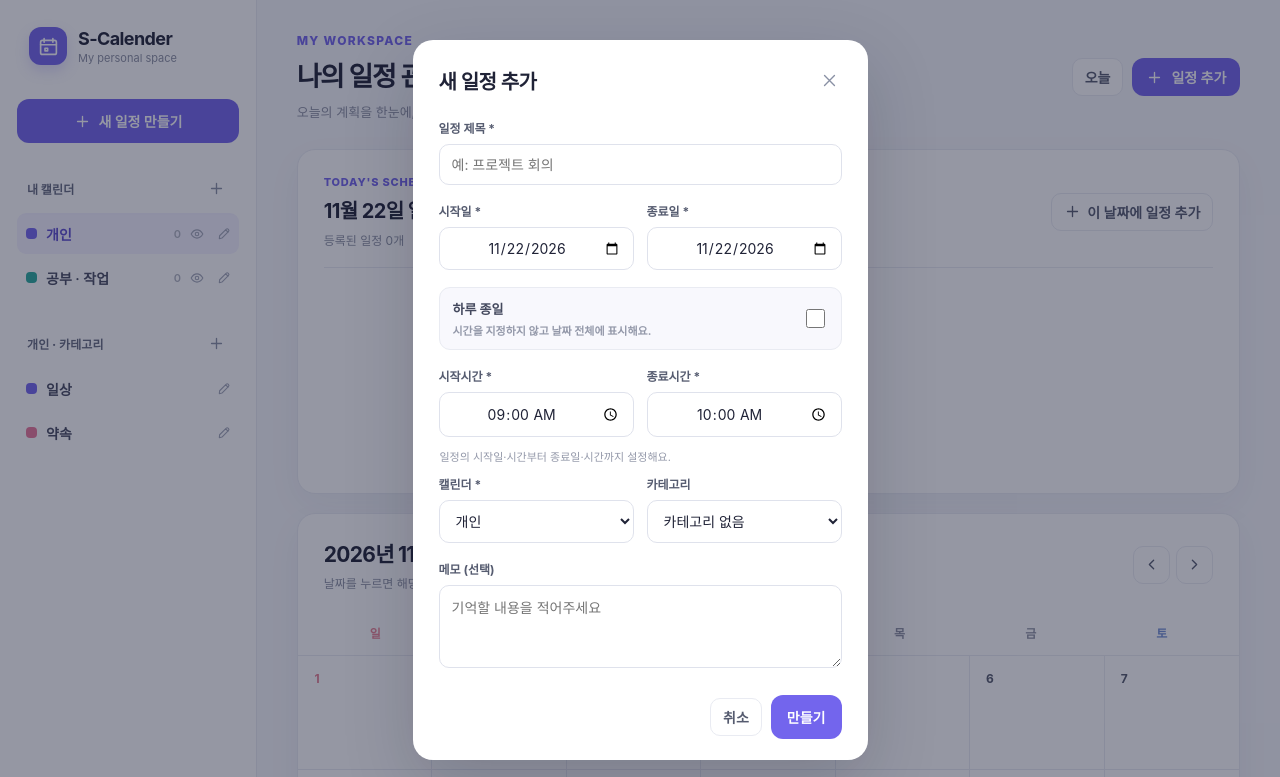
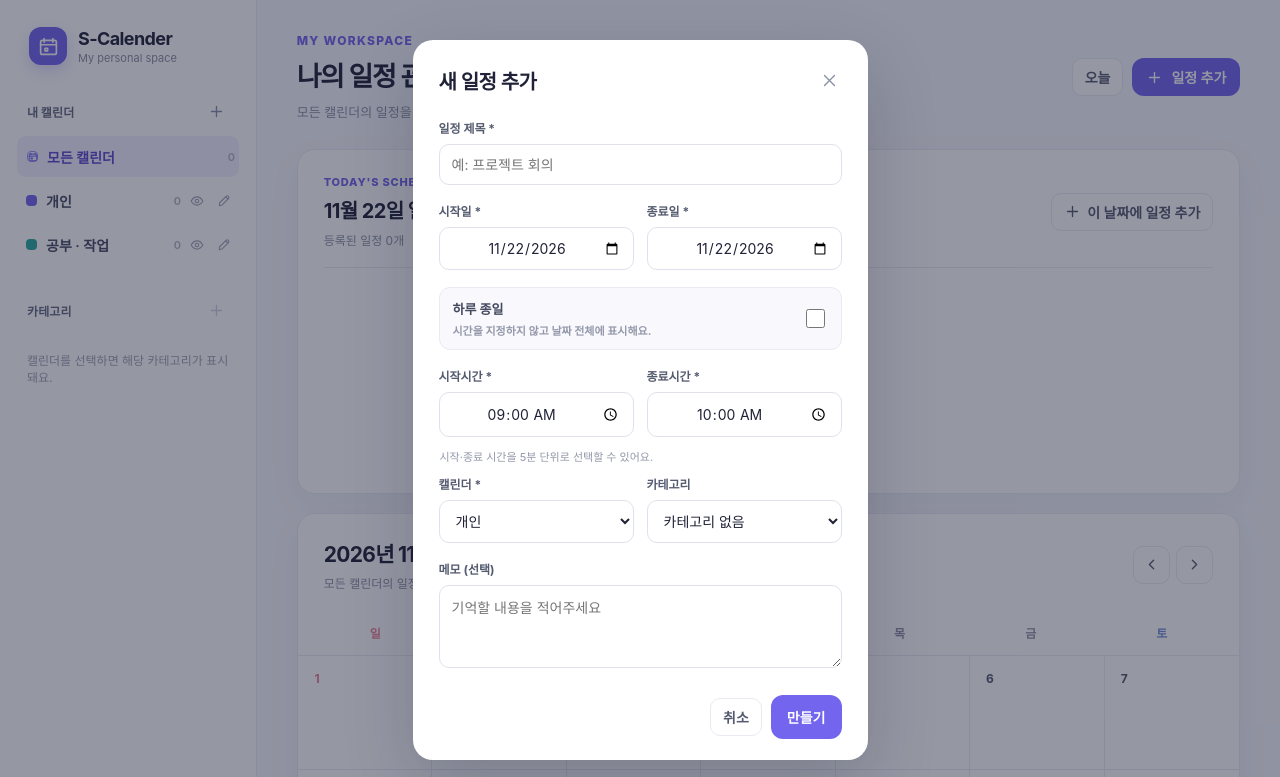
Before and after one commit to mingled-17/my-webapp, a plain HTML site: page index.html in a window 1280 px wide. Both pictures are taken after a click on the button "일정 추가". Shown: the top 777 px of the page. Drawn offline with Linux system fonts and the light colour scheme.

Commit message:
Update index.html

```diff
--- a/index.html
+++ b/index.html
@@ -5,7 +5,7 @@
   <meta name="viewport" content="width=device-width, initial-scale=1.0" />
   <meta name="theme-color" content="#f6f7fb" />
   <title>S-Calender | 나만의 일정 관리</title>
-  <!-- S-Calender v1.3: 시작/종료 시간 및 다른 달 일요일 색상 개선 -->
+  <!-- S-Calender v1.4: 5분 간격, 메뉴 간소화, 캘린더별 보기 연동 -->
   <style>
     :root {
       --bg: #f6f7fb; --surface: #fff; --text: #202337; --muted: #8b90a2;
@@ -30,6 +30,10 @@
     .primary-btn:hover { background: #5e51d6; transform: translateY(-1px); }
     .wide { width: 100%; }
     .side-section { margin-top: 33px; }
+    .sidebar .side-section:first-of-type { margin-top: 0; }
+    .side-item-all .side-item-main { padding-left: 1px; }
+    .scope-mark { width: 11px; height: 11px; display: inline-grid; place-items: center; border: 1.5px solid #9c91ed; border-radius: 4px; color: #7365ed; font-size: 9px; font-weight: 800; }
+    .scope-mark .icon { width: 10px; height: 10px; stroke-width: 2.4; }
     .side-heading { display: flex; justify-content: space-between; align-items: center; padding: 0 10px; margin-bottom: 12px; }
     .side-heading span { font-size: 12px; font-weight: 800; letter-spacing: .1px; color: #656a7f; }
     .mini-btn { border: 0; background: transparent; color: #8990a4; padding: 4px; display: grid; place-items: center; border-radius: 7px; }
@@ -231,7 +235,6 @@
     <div id="sidebarBackdrop" class="sidebar-backdrop" hidden></div>
     <aside id="sidebar" class="sidebar">
       <div class="brand"><div class="brand-mark"><svg class="icon"><use href="#i-calendar"/></svg></div><div><strong>S-Calender</strong><small>My personal space</small></div></div>
-      <button class="primary-btn wide" id="addEventSidebar"><svg class="icon"><use href="#i-plus"/></svg>새 일정 만들기</button>
       <section class="side-section">
         <div class="side-heading"><span>내 캘린더</span><button class="mini-btn" id="addCalendarBtn" title="캘린더 만들기" aria-label="캘린더 만들기"><svg class="icon"><use href="#i-plus"/></svg></button></div>
         <div class="side-list" id="calendarList"></div>
@@ -246,7 +249,7 @@
       <header class="topbar">
         <div class="top-left">
           <button class="ghost-btn nav-btn mobile-menu" id="menuBtn" aria-label="메뉴 열기"><svg class="icon"><use href="#i-menu"/></svg></button>
-          <div><p class="eyebrow">MY WORKSPACE</p><h1>나의 일정 관리</h1><p class="subtext">오늘의 계획을 한눈에, 더 가볍고 간편하게.</p></div>
+          <div><p class="eyebrow">MY WORKSPACE</p><h1>나의 일정 관리</h1><p class="subtext" id="currentCalendarLabel">모든 캘린더의 일정을 보고 있어요.</p></div>
         </div>
         <div class="top-actions">
           <button class="ghost-btn today-btn" id="todayBtn">오늘</button>
@@ -268,10 +271,10 @@
           <div class="agenda-list" id="agendaList"></div>
         </section>
         <section class="panel">
-          <div class="calendar-head"><div><h2 id="monthTitle"></h2><p>날짜를 누르면 해당 날짜의 일정을 볼 수 있어요.</p></div><div class="month-nav"><button class="ghost-btn nav-btn" id="calendarPrev" aria-label="이전 달"><svg class="icon"><use href="#i-left"/></svg></button><button class="ghost-btn nav-btn" id="calendarNext" aria-label="다음 달"><svg class="icon"><use href="#i-right"/></svg></button></div></div>
+          <div class="calendar-head"><div><h2 id="monthTitle"></h2><p id="calendarScopeHint">모든 캘린더의 일정 · 날짜를 눌러 확인할 수 있어요.</p></div><div class="month-nav"><button class="ghost-btn nav-btn" id="calendarPrev" aria-label="이전 달"><svg class="icon"><use href="#i-left"/></svg></button><button class="ghost-btn nav-btn" id="calendarNext" aria-label="다음 달"><svg class="icon"><use href="#i-right"/></svg></button></div></div>
           <div class="weekday-grid"><div class="weekday">일</div><div class="weekday">월</div><div class="weekday">화</div><div class="weekday">수</div><div class="weekday">목</div><div class="weekday">금</div><div class="weekday">토</div></div>
           <div id="monthGrid" class="month-grid"></div>
-          <div class="calendar-foot">캘린더 이름을 누르면 해당 캘린더의 카테고리를 관리할 수 있습니다. 여러 날에 걸친 일정은 해당 날짜 모두에 표시돼요.</div>
+          <div class="calendar-foot">메뉴에서 ‘모든 캘린더’ 또는 원하는 캘린더를 선택해 표시할 일정을 변경할 수 있어요. 여러 날에 걸친 일정도 표시됩니다.</div>
         </section>
       </div>
     </main>
@@ -317,7 +320,8 @@
       return defaults();
     }
     let data = loadData();
-    activeCalendarId = data.calendars[0].id;
+    activeCalendarId = data.selectedCalendarId === "all" || data.calendars.some((cal) => cal.id === data.selectedCalendarId)
+      ? data.selectedCalendarId : "all";
     function save() {
       try { localStorage.setItem(STORAGE_KEY, JSON.stringify(data)); }
       catch (e) { console.warn("저장 실패", e); showToast("브라우저 저장 공간을 확인해 주세요."); }
@@ -340,6 +344,14 @@
       const start = eventStartTime(event), end = eventEndTime(event);
       return start && end ? `${start} ~ ${end}` : start || "시간 미설정";
     };
+    const isFiveMinuteTime = (value) => /^([01]\d|2[0-3]):([0-5]\d)$/.test(value || "") && Number(value.slice(3)) % 5 === 0;
+    // 5분 간격이 아니던 이전 버전의 시간을 수정할 때 가까운 5분으로 맞춥니다.
+    const normalizeTime5 = (value) => {
+      if (!/^([01]\d|2[0-3]):([0-5]\d)$/.test(value || "")) return value;
+      const [h, m] = value.split(":").map(Number);
+      const total = Math.min(23 * 60 + 55, Math.round((h * 60 + m) / 5) * 5);
+      return `${String(Math.floor(total / 60)).padStart(2, "0")}:${String(total % 60).padStart(2, "0")}`;
+    };
     const isValidDate = (value) => /^\d{4}-\d{2}-\d{2}$/.test(value || "") && dateKey(parseDate(value)) === value;
     const briefDate = (key) => { const d = parseDate(key); return `${d.getMonth() + 1}월 ${d.getDate()}일`; };
     function rangeLabel(event) {
@@ -350,18 +362,26 @@
     }
     const shownEvents = (date) => data.events.filter((item) => {
       const start = eventStart(item), end = eventEnd(item);
-      return start && end && start <= date && date <= end && !data.hiddenCalendarIds.includes(item.calendarId);
+      return start && end && start <= date && date <= end
+        && (activeCalendarId === "all" || item.calendarId === activeCalendarId)
+        && !data.hiddenCalendarIds.includes(item.calendarId);
     }).sort((a, b) => Number(isAllDay(b)) - Number(isAllDay(a))
       || (eventStartTime(a) || "00:00").localeCompare(eventStartTime(b) || "00:00") || a.title.localeCompare(b.title, "ko"));
     const eventColor = (event) => color(getCat(event.categoryId)?.color || getCal(event.calendarId)?.color);
 
     function renderSidebar() {
-      $("#calendarList").innerHTML = data.calendars.map((cal) => {
+      const allSelected = activeCalendarId === "all";
+      const allCount = data.events.filter((event) => !data.hiddenCalendarIds.includes(event.calendarId)).length;
+      const allRow = `<div class="side-item side-item-all ${allSelected ? "active" : ""}">
+        <button class="side-item-main" data-action="select-calendar" data-id="all" aria-label="모든 캘린더 보기" aria-pressed="${allSelected}">
+          <span class="scope-mark">${icon("calendar")}</span><span>모든 캘린더</span><span class="side-count">${allCount}</span>
+        </button></div>`;
+      $("#calendarList").innerHTML = allRow + data.calendars.map((cal) => {
         const selected = cal.id === activeCalendarId;
         const hidden = data.hiddenCalendarIds.includes(cal.id);
         const count = data.events.filter((ev) => ev.calendarId === cal.id).length;
         return `<div class="side-item ${selected ? "active" : ""}">
-          <button class="side-item-main" data-action="select-calendar" data-id="${html(cal.id)}" aria-label="${html(cal.name)} 캘린더 선택">
+          <button class="side-item-main" data-action="select-calendar" data-id="${html(cal.id)}" aria-label="${html(cal.name)} 캘린더 보기" aria-pressed="${selected}">
             <span class="color-dot" style="--dot:${color(cal.color)};opacity:${hidden ? .3 : 1}"></span><span>${html(cal.name)}</span><span class="side-count">${count}</span>
           </button>
           <button class="side-action" data-action="toggle-calendar" data-id="${html(cal.id)}" title="${hidden ? "캘린더 표시" : "캘린더 숨기기"}" aria-label="${hidden ? "캘린더 표시" : "캘린더 숨기기"}">${icon(hidden ? "eye-off" : "eye")}</button>
@@ -369,12 +389,19 @@
         </div>`;
       }).join("");
       const current = getCal(activeCalendarId);
-      $("#categoryHeading").textContent = `${current?.name || "캘린더"} · 카테고리`;
+      $("#currentCalendarLabel").textContent = current ? `${current.name} 캘린더의 일정을 보고 있어요.` : "모든 캘린더의 일정을 보고 있어요.";
+      $("#calendarScopeHint").textContent = current ? `${current.name} 일정만 표시 중 · 날짜를 눌러 확인하세요.` : "모든 캘린더의 일정 · 날짜를 눌러 확인하세요.";
+      $("#categoryHeading").textContent = current ? `${current.name} · 카테고리` : "카테고리";
+      $("#addCategoryBtn").disabled = !current;
+      $("#addCategoryBtn").title = current ? `${current.name}에 카테고리 추가` : "카테고리를 만들려면 캘린더를 먼저 선택하세요";
+      $("#addCategoryBtn").style.opacity = current ? "1" : ".4";
       const cats = data.categories.filter((item) => item.calendarId === activeCalendarId);
-      $("#categoryList").innerHTML = cats.length ? cats.map((cat) => `<div class="side-item">
-        <div class="side-item-main" style="cursor:default"><span class="color-dot" style="--dot:${color(cat.color)}"></span><span>${html(cat.name)}</span></div>
-        <button class="side-action" data-action="edit-category" data-id="${html(cat.id)}" title="카테고리 수정" aria-label="카테고리 수정">${icon("pencil")}</button>
-      </div>`).join("") : `<p style="font-size:12px;color:#9ba0ae;padding:4px 10px">+ 버튼으로 카테고리를 만드세요.</p>`;
+      $("#categoryList").innerHTML = !current
+        ? `<p style="font-size:12px;color:#9ba0ae;padding:4px 10px">캘린더를 선택하면 해당 카테고리가 표시돼요.</p>`
+        : cats.length ? cats.map((cat) => `<div class="side-item">
+          <div class="side-item-main" style="cursor:default"><span class="color-dot" style="--dot:${color(cat.color)}"></span><span>${html(cat.name)}</span></div>
+          <button class="side-action" data-action="edit-category" data-id="${html(cat.id)}" title="카테고리 수정" aria-label="카테고리 수정">${icon("pencil")}</button>
+        </div>`).join("") : `<p style="font-size:12px;color:#9ba0ae;padding:4px 10px">+ 버튼으로 카테고리를 만드세요.</p>`;
     }
     function renderMonth() {
       $("#monthTitle").textContent = `${viewMonth.getFullYear()}년 ${viewMonth.getMonth() + 1}월`;
@@ -448,7 +475,7 @@
       let fields = "", title = "";
       if (mode === "event") {
         const event = data.events.find((ev) => ev.id === id);
-        const calendarId = event?.calendarId || activeCalendarId;
+        const calendarId = event?.calendarId || (getCal(activeCalendarId) ? activeCalendarId : data.calendars[0].id);
         title = event ? "일정 수정" : "새 일정 추가";
         fields = `<div class="field"><label for="eventTitle">일정 제목 *</label><input id="eventTitle" name="title" maxlength="80" required placeholder="예: 프로젝트 회의" value="${html(event?.title || "")}"></div>
           <div class="field-row">
@@ -458,10 +485,10 @@
           <div class="field"><label class="all-day-row" for="eventAllDay"><span><strong>하루 종일</strong><small>시간을 지정하지 않고 날짜 전체에 표시해요.</small></span><input id="eventAllDay" name="allDay" type="checkbox" ${event && isAllDay(event) ? "checked" : ""}></label></div>
           <div id="eventTimeField" ${event && isAllDay(event) ? "hidden" : ""}>
             <div class="field-row">
-              <div class="field"><label for="eventStartTime">시작시간 *</label><input id="eventStartTime" name="startTime" type="time" ${event && isAllDay(event) ? "disabled" : "required"} value="${html(event ? eventStartTime(event) || "09:00" : "09:00")}"></div>
-              <div class="field"><label for="eventEndTime">종료시간 *</label><input id="eventEndTime" name="endTime" type="time" ${event && isAllDay(event) ? "disabled" : "required"} value="${html(event ? eventEndTime(event) : "10:00")}"></div>
+              <div class="field"><label for="eventStartTime">시작시간 *</label><input id="eventStartTime" name="startTime" type="time" step="300" ${event && isAllDay(event) ? "disabled" : "required"} value="${html(normalizeTime5(event ? eventStartTime(event) || "09:00" : "09:00"))}"></div>
+              <div class="field"><label for="eventEndTime">종료시간 *</label><input id="eventEndTime" name="endTime" type="time" step="300" ${event && isAllDay(event) ? "disabled" : "required"} value="${html(normalizeTime5(event ? eventEndTime(event) || "10:00" : "10:00"))}"></div>
             </div>
-            <p class="field-hint" style="margin:-5px 1px 10px">일정의 시작일·시간부터 종료일·시간까지 설정해요.</p>
+            <p class="field-hint" style="margin:-5px 1px 10px">시작·종료 시간을 5분 단위로 선택할 수 있어요.</p>
           </div>
           <div class="field-row"><div class="field"><label for="eventCalendar">캘린더 *</label><select id="eventCalendar" name="calendarId">${data.calendars.map((cal) => option(cal.id, cal.name, cal.id === calendarId)).join("")}</select></div>
           <div class="field"><label for="eventCategory">카테고리</label><select id="eventCategory" name="categoryId">${categoryOptions(calendarId, event?.categoryId)}</select></div></div>
@@ -497,6 +524,10 @@
             field.required = !allDay.checked;
           }
         };
+        // 일부 모바일 브라우저에서 분을 직접 입력하더라도 5분 단위로 정리합니다.
+        for (const field of [startTime, endTime]) {
+          field.addEventListener("change", () => { if (field.value) field.value = normalizeTime5(field.value); });
+        }
         allDay.addEventListener("change", toggleTime);
         toggleTime();
       }
@@ -515,6 +546,7 @@
         }
         const allDay = values.allDay === "on";
         if (!allDay && (!values.startTime || !values.endTime)) return showToast("시작시간과 종료시간을 선택해 주세요.");
+        if (!allDay && (!isFiveMinuteTime(values.startTime) || !isFiveMinuteTime(values.endTime))) return showToast("시간은 5분 단위로 선택해 주세요.");
         if (!allDay && startDate === endDate && values.endTime <= values.startTime) {
           return showToast("같은 날짜에서는 종료시간이 시작시간보다 늦어야 해요.");
         }
@@ -531,6 +563,7 @@
         if (data.calendars.some((cal) => cal.name === name && cal.id !== id)) return showToast("이미 같은 이름의 캘린더가 있어요.");
         if (id) data.calendars = data.calendars.map((cal) => cal.id === id ? { ...cal, name, color: color(values.color) } : cal);
         else { const newId = uid(); data.calendars.push({ id: newId, name, color: color(values.color) }); activeCalendarId = newId; }
+        data.selectedCalendarId = activeCalendarId;
       } else if (mode === "category") {
         const existing = getCat(id);
         const calendarId = existing?.calendarId || activeCalendarId;
@@ -561,7 +594,7 @@
         data.categories = data.categories.filter((cat) => cat.calendarId !== id);
         data.events = data.events.filter((ev) => ev.calendarId !== id);
         data.hiddenCalendarIds = data.hiddenCalendarIds.filter((key) => key !== id);
-        if (activeCalendarId === id) activeCalendarId = data.calendars[0].id;
+        if (activeCalendarId === id) { activeCalendarId = "all"; data.selectedCalendarId = "all"; }
       }
       closeModal(); save(); showToast("삭제했어요.");
     }
@@ -570,9 +603,18 @@
       if (!target) return;
       const { action, id, date } = target.dataset;
       if (action === "select-day") selectDate(date);
-      else if (action === "select-calendar") { activeCalendarId = id; renderSidebar(); closeMenu(); }
+      else if (action === "select-calendar") {
+        if (id !== "all" && !getCal(id)) return;
+        activeCalendarId = id;
+        // 숨겨진 캘린더를 직접 선택하면 표시 상태로 바꿉니다.
+        if (id !== "all") data.hiddenCalendarIds = data.hiddenCalendarIds.filter((key) => key !== id);
+        data.selectedCalendarId = id;
+        closeMenu(); save();
+      }
       else if (action === "toggle-calendar") {
-        data.hiddenCalendarIds = data.hiddenCalendarIds.includes(id) ? data.hiddenCalendarIds.filter((key) => key !== id) : [...data.hiddenCalendarIds, id]; save();
+        data.hiddenCalendarIds = data.hiddenCalendarIds.includes(id) ? data.hiddenCalendarIds.filter((key) => key !== id) : [...data.hiddenCalendarIds, id];
+        if (data.hiddenCalendarIds.includes(id) && activeCalendarId === id) { activeCalendarId = "all"; data.selectedCalendarId = "all"; }
+        save();
       } else if (action.startsWith("edit-")) openEditor(action.slice(5), id);
       else if (action.startsWith("delete-")) deleteItem(action.slice(7), id);
       else if (action === "close-modal") closeModal();
@@ -580,7 +622,7 @@
     $("#monthGrid").addEventListener("keydown", (e) => {
       if ((e.key === "Enter" || e.key === " ") && e.target.matches('[data-action="select-day"]')) { e.preventDefault(); selectDate(e.target.dataset.date); }
     });
-    ["#addEventSidebar", "#addEventTop", "#addEventDay"].forEach((s) => $(s).addEventListener("click", () => openEditor("event")));
+    ["#addEventTop", "#addEventDay"].forEach((s) => $(s).addEventListener("click", () => openEditor("event")));
     $("#addCalendarBtn").addEventListener("click", () => openEditor("calendar"));
     $("#addCategoryBtn").addEventListener("click", () => openEditor("category"));
     $("#calendarPrev").addEventListener("click", () => changeMonth(-1));
```
